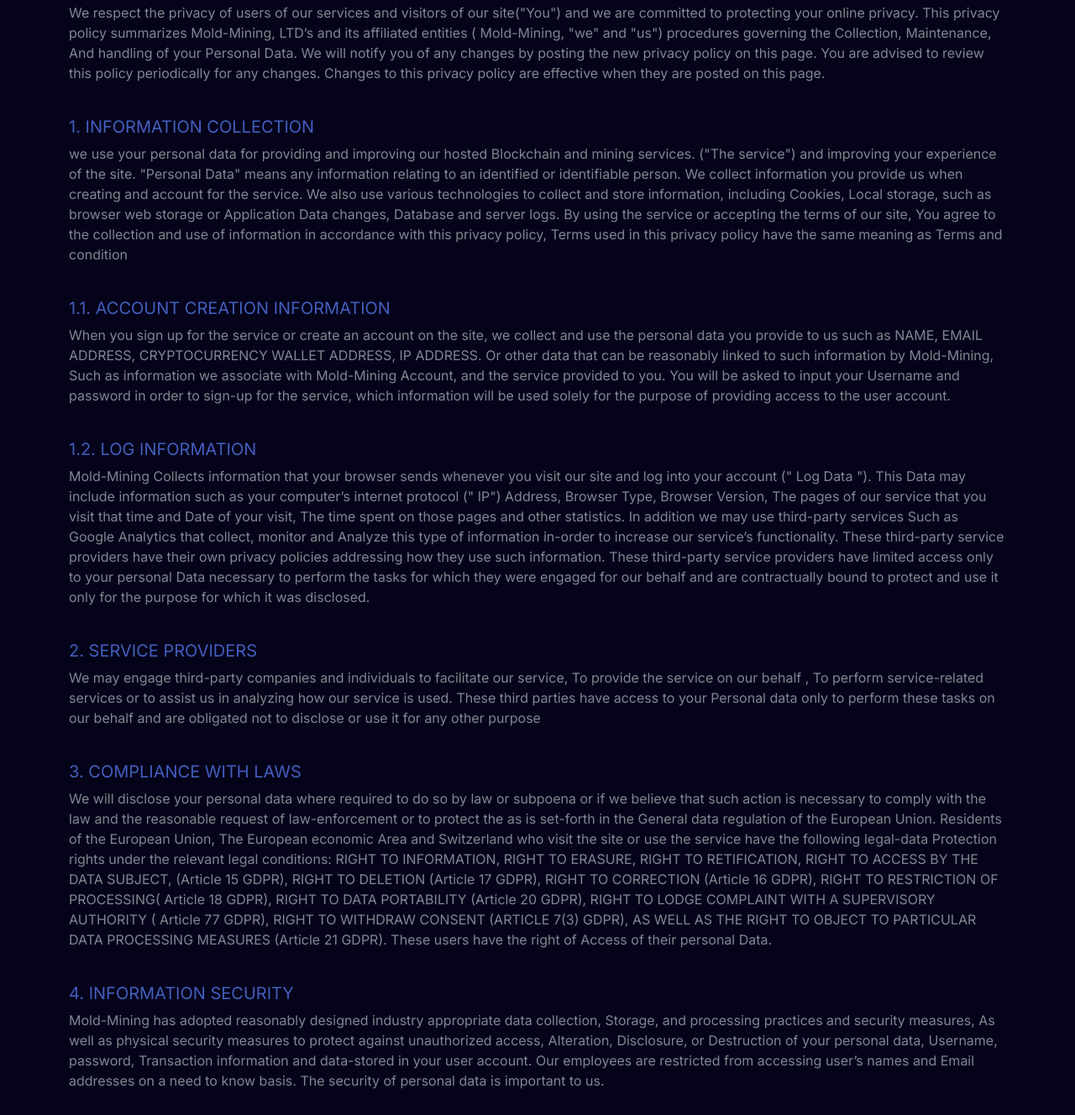
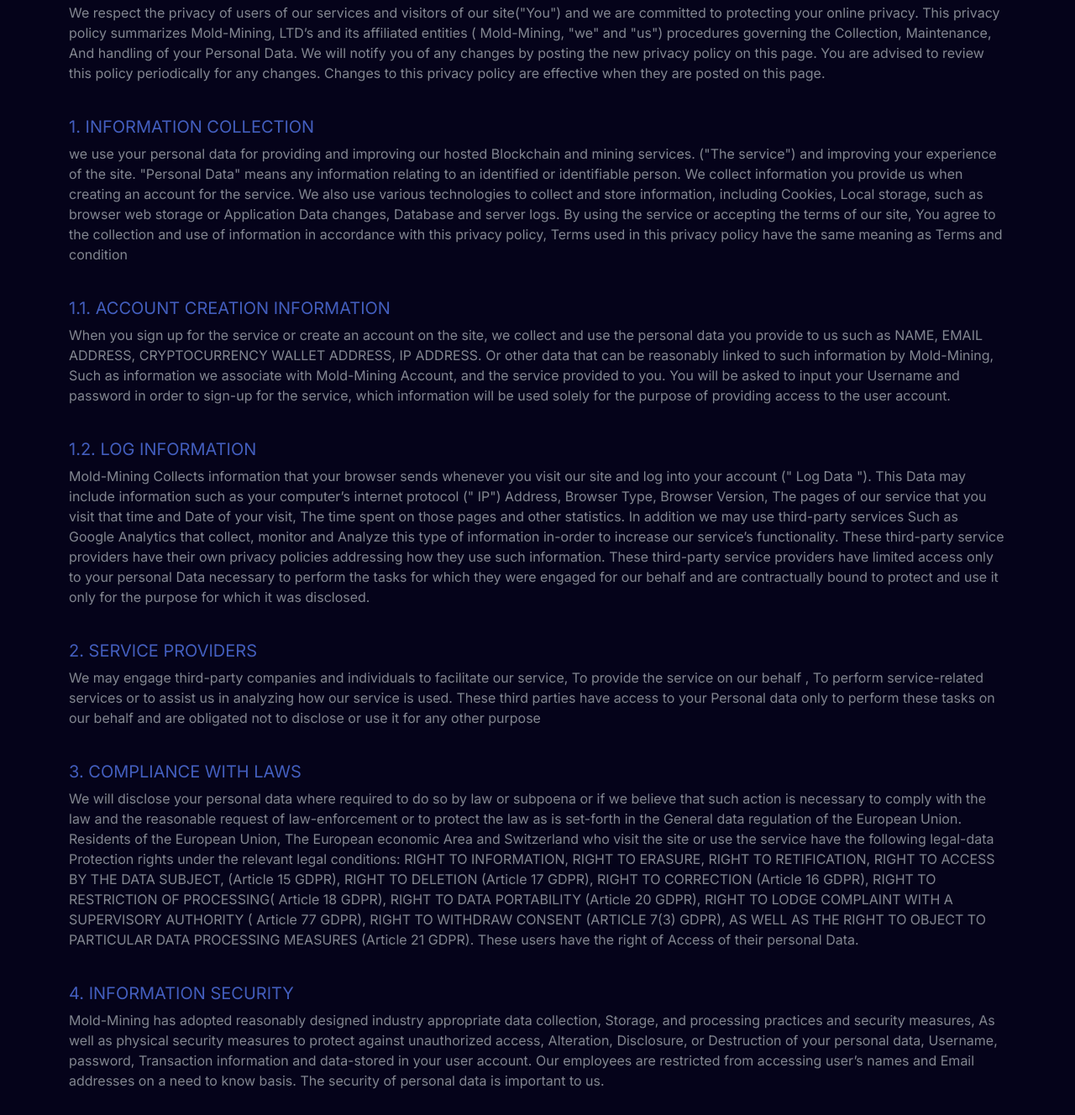
Before and after one commit to David-Orizu31/mold-mining, a plain HTML site: page privacy.html in a window 1280 px wide. Shown: the part 465-1793 px from the top of the page at 84% size. Drawn offline with Linux system fonts and the light colour scheme; a script that the page names is missing.

Commit message:
Update privacy.html

```diff
--- a/privacy.html
+++ b/privacy.html
@@ -65,7 +65,7 @@
 
         <br>
         <h5>1. INFORMATION COLLECTION</h5>
-        <p>we use your personal data for providing and improving our hosted Blockchain and mining services. ("The service") and improving your experience of the site. "Personal Data" means any information relating to an identified or identifiable person. We collect information you provide us when creating and account for the service. We also use various technologies to collect and store information, including Cookies, Local storage, such as browser web storage or Application Data changes, Database and server logs. By using the service or accepting the terms of our site, You agree to the collection and use of information in accordance with this privacy policy, Terms used in this privacy policy have the same meaning as Terms and condition</p>
+        <p>we use your personal data for providing and improving our hosted Blockchain and mining services. ("The service") and improving your experience of the site. "Personal Data" means any information relating to an identified or identifiable person. We collect information you provide us when creating an account for the service. We also use various technologies to collect and store information, including Cookies, Local storage, such as browser web storage or Application Data changes, Database and server logs. By using the service or accepting the terms of our site, You agree to the collection and use of information in accordance with this privacy policy, Terms used in this privacy policy have the same meaning as Terms and condition</p>
 
         <br>
         <h5>1.1. ACCOUNT CREATION INFORMATION</h5>
@@ -81,7 +81,7 @@
 
         <br>
         <h5>3. COMPLIANCE WITH LAWS</h5>
-        <p>We will disclose your personal data where required to do so by law or subpoena or if we believe that such action is necessary to comply with the law and the reasonable request of law-enforcement or to protect the as is set-forth in the General data regulation of the European Union. Residents of the European Union, The European economic Area and Switzerland who visit the site or use the service have the following legal-data Protection rights under the relevant legal conditions: RIGHT TO INFORMATION, RIGHT TO ERASURE, RIGHT TO RETIFICATION, RIGHT TO ACCESS BY THE DATA SUBJECT, (Article 15 GDPR), RIGHT TO DELETION (Article 17 GDPR), RIGHT TO CORRECTION (Article 16 GDPR), RIGHT TO RESTRICTION OF PROCESSING( Article 18 GDPR), RIGHT TO DATA PORTABILITY (Article 20 GDPR), RIGHT TO LODGE COMPLAINT WITH A SUPERVISORY AUTHORITY ( Article 77 GDPR), RIGHT TO WITHDRAW CONSENT (ARTICLE 7(3) GDPR), AS WELL AS THE RIGHT TO OBJECT TO PARTICULAR DATA PROCESSING MEASURES (Article 21 GDPR). These users have the right of Access of their personal Data.</p>
+        <p>We will disclose your personal data where required to do so by law or subpoena or if we believe that such action is necessary to comply with the law and the reasonable request of law-enforcement or to protect the law as is set-forth in the General data regulation of the European Union. Residents of the European Union, The European economic Area and Switzerland who visit the site or use the service have the following legal-data Protection rights under the relevant legal conditions: RIGHT TO INFORMATION, RIGHT TO ERASURE, RIGHT TO RETIFICATION, RIGHT TO ACCESS BY THE DATA SUBJECT, (Article 15 GDPR), RIGHT TO DELETION (Article 17 GDPR), RIGHT TO CORRECTION (Article 16 GDPR), RIGHT TO RESTRICTION OF PROCESSING( Article 18 GDPR), RIGHT TO DATA PORTABILITY (Article 20 GDPR), RIGHT TO LODGE COMPLAINT WITH A SUPERVISORY AUTHORITY ( Article 77 GDPR), RIGHT TO WITHDRAW CONSENT (ARTICLE 7(3) GDPR), AS WELL AS THE RIGHT TO OBJECT TO PARTICULAR DATA PROCESSING MEASURES (Article 21 GDPR). These users have the right of Access of their personal Data.</p>
 
         <br>
         <h5>4. INFORMATION SECURITY</h5>
```
